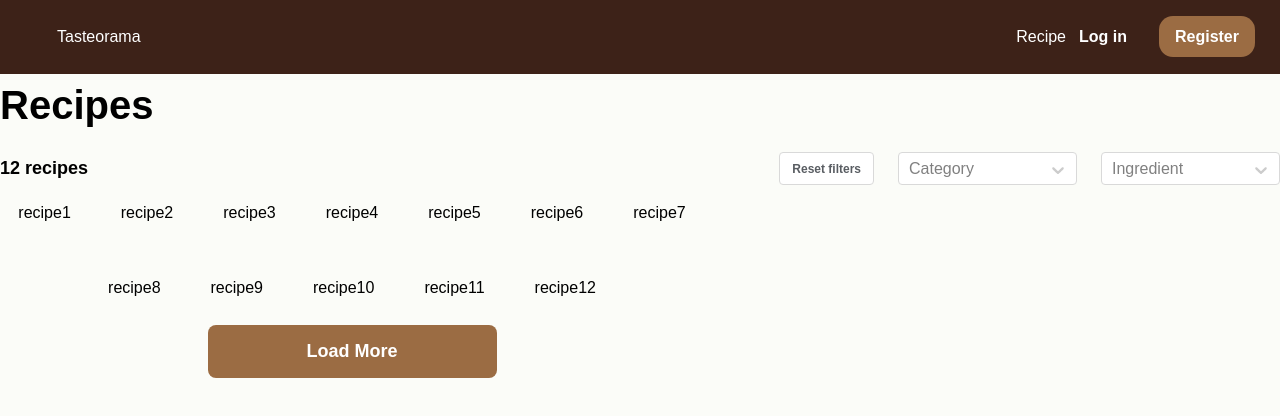
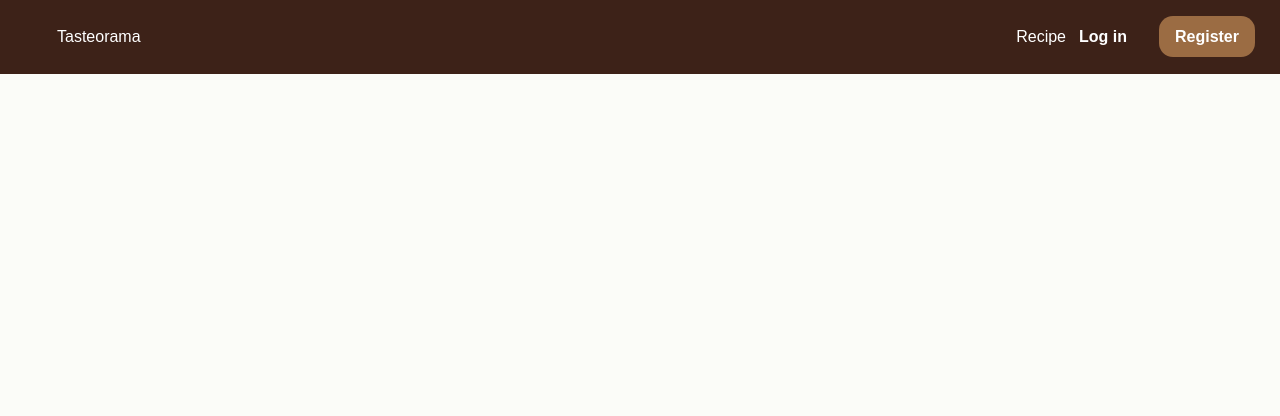
Before and after one commit to Alex-chernomor/frontEndRepo, a React (Vite) app: page / in a window 1280 px wide. Shown: the top 416 px of the page. Built offline with nearby package versions, Linux system fonts and the light colour scheme.

Commit message:
fixed HomePage

```diff
--- a/src/pages/HomePage/HomePage.jsx
+++ b/src/pages/HomePage/HomePage.jsx
@@ -1,11 +1,9 @@
 import Header from '../../sections/Header/Header.jsx';
-import Recipes from '../../sections/Recipes/Recipes.jsx';
 
 export default function HomePage() {
   return (
     <div>
       <Header />
-      <Recipes />
     </div>
   );
 }
```
